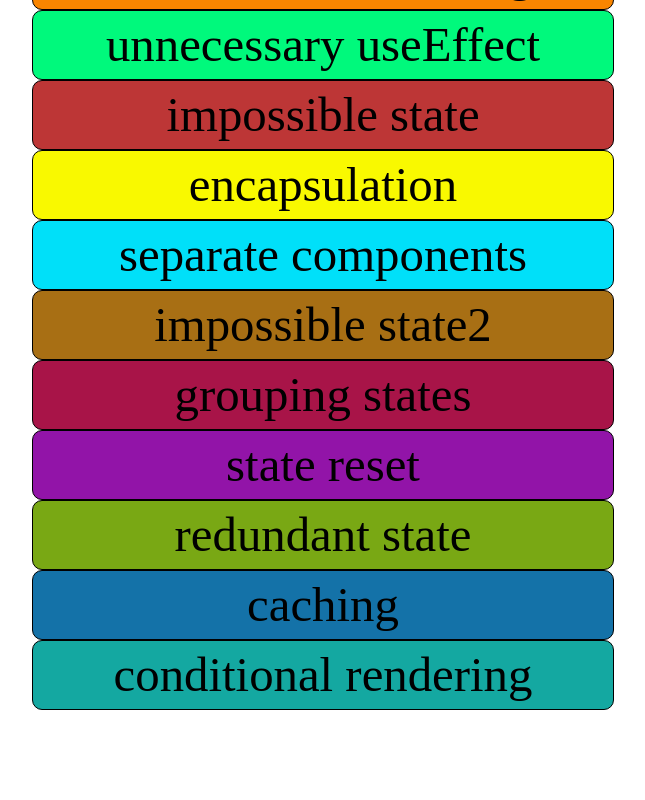
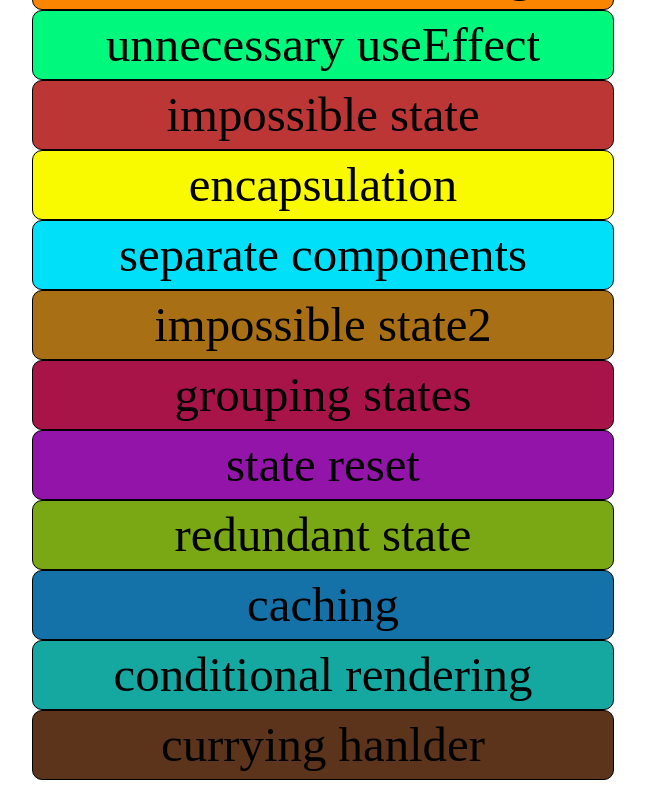
Before and after one commit to duglikespiano/reactjs-best-practice, a React (Create React App) app: page / in a window 1280 px wide. Shown: the part 640-1440 px from the top of the page, without its empty margins (317-962 px from the left). Before the commit the page ends 1370 px from the top, so only its background shows below. Built offline with nearby package versions, Linux system fonts and the light colour scheme.

Commit message:
20 - CURRYING HANDLER

```diff
--- a/src/Route.tsx
+++ b/src/Route.tsx
@@ -19,6 +19,7 @@ import StateReset from './components/16_state_reset/StateReset';
 import RedundantState from './components/17_redundant_state/RedundantState';
 import Caching from './components/18_caching/Caching';
 import ConditionalRendering2 from './components/19_conditional_rendering2/ConditionalRendering2';
+import CurryingHandler from './components/20_currying_handler/CurryingHandler';
 
 const router = createBrowserRouter([
 	{
@@ -118,6 +119,10 @@ const router = createBrowserRouter([
 		path: '/19_conditional_rendering2',
 		element: <ConditionalRendering2 role={'ADMIN'} />,
 	},
+	{
+		path: '/20_currying_handler',
+		element: <CurryingHandler />,
+	},
 ]);
 
 export default function Route() {
--- a/src/components/0_home/Home.scss
+++ b/src/components/0_home/Home.scss
@@ -74,5 +74,8 @@
 		&:nth-of-type(19) {
 			background-color: rgb(20, 168, 161);
 		}
+		&:nth-of-type(20) {
+			background-color: rgb(91, 52, 27);
+		}
 	}
 }
--- a/src/components/0_home/componentsInfo.ts
+++ b/src/components/0_home/componentsInfo.ts
@@ -94,4 +94,9 @@ export const componentsInfo = [
 		name: 'conditional rendering',
 		path: '/19_conditional_rendering2',
 	},
+	{
+		id: 20,
+		name: 'currying hanlder',
+		path: '/20_currying_handler',
+	},
 ];
--- /dev/null
+++ b/src/components/20_currying_handler/CurryingHandler.tsx
@@ -0,0 +1,18 @@
+import { useState } from 'react';
+
+export default function CurryingHandler() {
+	const products = [{ title: '123' }, { title: '23' }, { title: '34' }];
+	const [name, setName] = useState('');
+
+	const onProductClick = (product: { title: string }) => () => setName(product.title);
+
+	return (
+		<>
+			<ul>
+				{products.map((product) => {
+					return <li onClick={onProductClick(product)}>{name}</li>;
+				})}
+			</ul>
+		</>
+	);
+}
```
